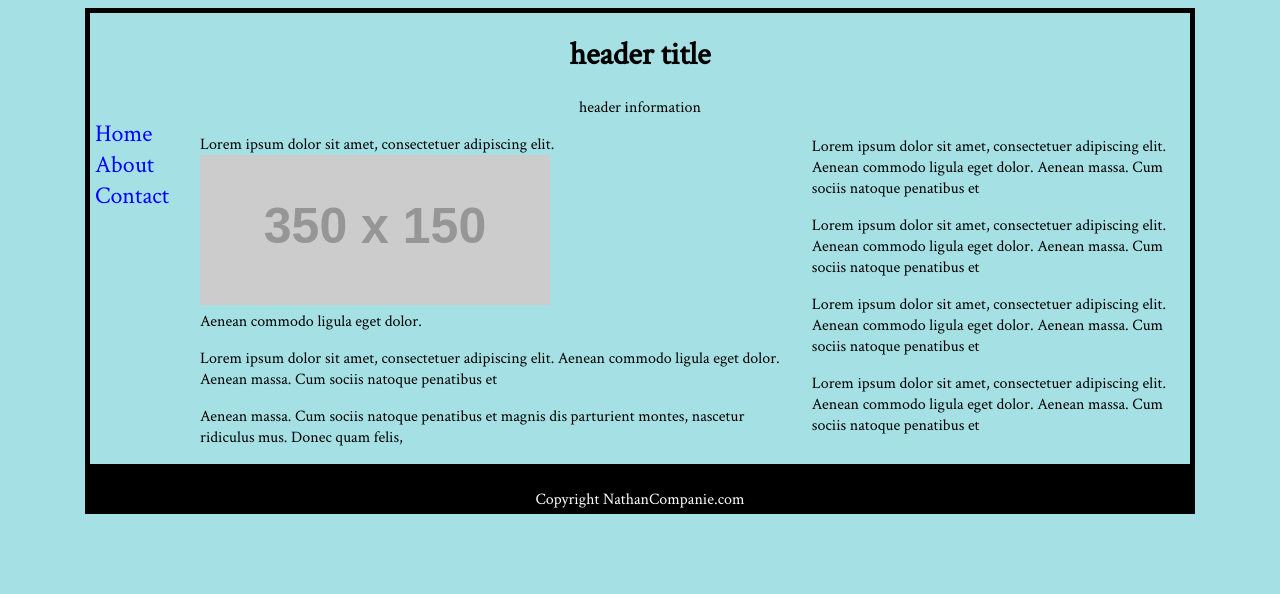
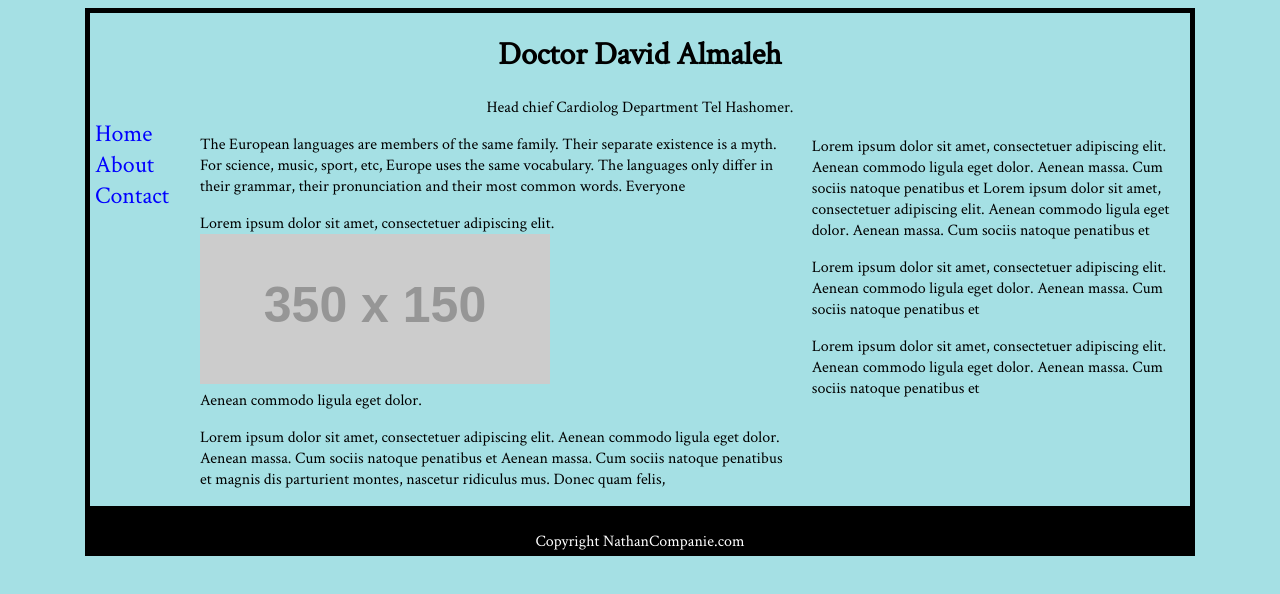
Before and after one commit to NathanAlmaleh/Website_Template, a plain HTML site: page Nathan 1 site/Index.html in a window 1280 px wide. Drawn offline with Linux system fonts and the light colour scheme; placeholder pictures from the web are drawn by us.

Commit message:
css changes

```diff
--- a/Nathan 1 site/Index.html
+++ b/Nathan 1 site/Index.html
@@ -13,7 +13,7 @@
 <body>
     <div class="wrapper">
         <header>
-            <h1>header title</h1>header information
+            <h1>Doctor David Almaleh</h1>Head chief Cardiolog Department Tel Hashomer.
         </header>
         <nav>
             <ul>
@@ -24,15 +24,17 @@
         </nav>
         <div id="main">
             <section id="firstSection">
+                    <p>The European languages are members of the same family. Their separate existence is a myth. For science, music, sport, etc, Europe uses the same vocabulary. The languages only differ in their grammar,
+                         their pronunciation and their most common words. Everyone</p>
                 <p>Lorem ipsum dolor sit amet, consectetuer adipiscing elit.<br>
                     <a href="https://placeholder.com"><img src="https://via.placeholder.com/350X150"></a><br> Aenean commodo ligula eget dolor.</p>
 
-                <p>Lorem ipsum dolor sit amet, consectetuer adipiscing elit. Aenean commodo ligula eget dolor. Aenean massa. Cum sociis natoque penatibus et</p>
-                <p>Aenean massa. Cum sociis natoque penatibus et magnis dis parturient montes, nascetur ridiculus mus. Donec quam felis,</p>
+                <p>Lorem ipsum dolor sit amet, consectetuer adipiscing elit. Aenean commodo ligula eget dolor. Aenean massa. Cum sociis natoque penatibus et
+                Aenean massa. Cum sociis natoque penatibus et magnis dis parturient montes, nascetur ridiculus mus. Donec quam felis,</p>
             </section>
             <section id="secondSection">
-                <p>Lorem ipsum dolor sit amet, consectetuer adipiscing elit. Aenean commodo ligula eget dolor. Aenean massa. Cum sociis natoque penatibus et</p>
-                <p>Lorem ipsum dolor sit amet, consectetuer adipiscing elit. Aenean commodo ligula eget dolor. Aenean massa. Cum sociis natoque penatibus et</p>
+                <p>Lorem ipsum dolor sit amet, consectetuer adipiscing elit. Aenean commodo ligula eget dolor. Aenean massa. Cum sociis natoque penatibus et
+                Lorem ipsum dolor sit amet, consectetuer adipiscing elit. Aenean commodo ligula eget dolor. Aenean massa. Cum sociis natoque penatibus et</p>
                 <p>Lorem ipsum dolor sit amet, consectetuer adipiscing elit. Aenean commodo ligula eget dolor. Aenean massa. Cum sociis natoque penatibus et</p>
                 <p>Lorem ipsum dolor sit amet, consectetuer adipiscing elit. Aenean commodo ligula eget dolor. Aenean massa. Cum sociis natoque penatibus et</p>
             </section>
--- a/Nathan 1 site/Style.css
+++ b/Nathan 1 site/Style.css
@@ -33,10 +33,11 @@ nav li {
 nav a {
     display: block;
     color: blue;
-    padding: 20px;
     border: seagreen solid;
     border-radius: 10px;
     text-decoration: none;
+    max-width: 100%;
+
 }
 
 nav a:hover {
@@ -70,7 +71,6 @@ footer {
 }
 
 @media screen and (min-width: 1000px) {
-    body {}
     nav {
         float: left;
         max-width: 3%;
```
